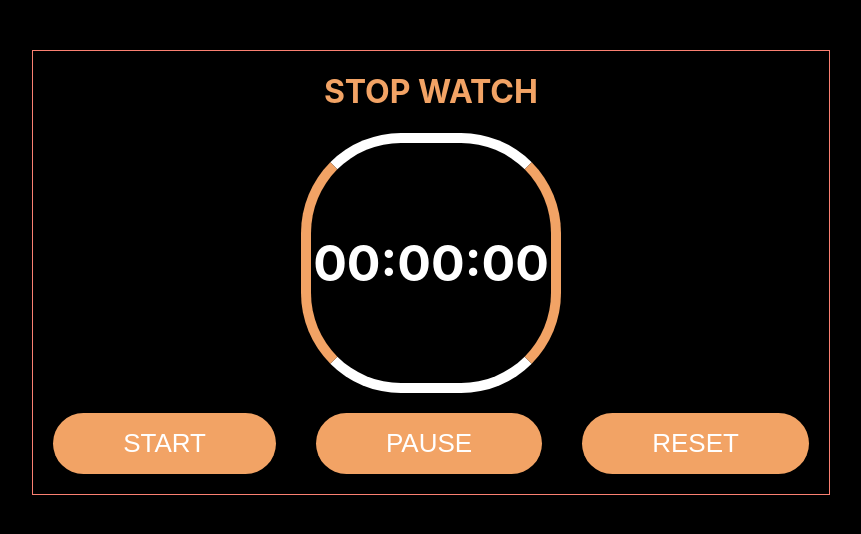
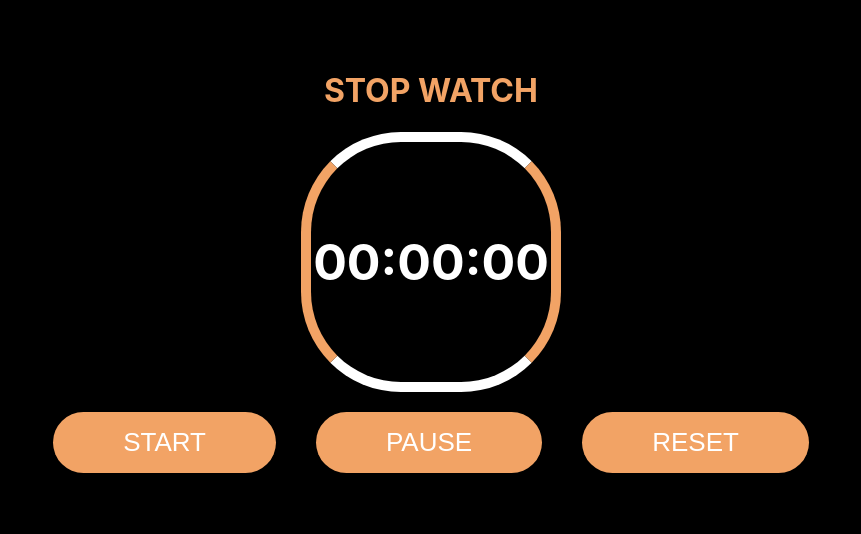
Before and after one commit to samadakram/Stop-watch-typescript, a React (Create React App) app: page / in a window 1280 px wide. Shown: the top 534 px of the page, without its empty margins (209-1070 px from the left). Built offline with nearby package versions, Linux system fonts and the light colour scheme.

Commit message:
Update Timer.css

```diff
--- a/src/components/Timer/Timer.css
+++ b/src/components/Timer/Timer.css
@@ -1,7 +1,6 @@
 .timer-container {
     /* width: 400px; */
     /* height: 400px; */
-    border: 1px solid salmon;
     margin: 50px auto;
     text-align: center;
     display: flex;
```
